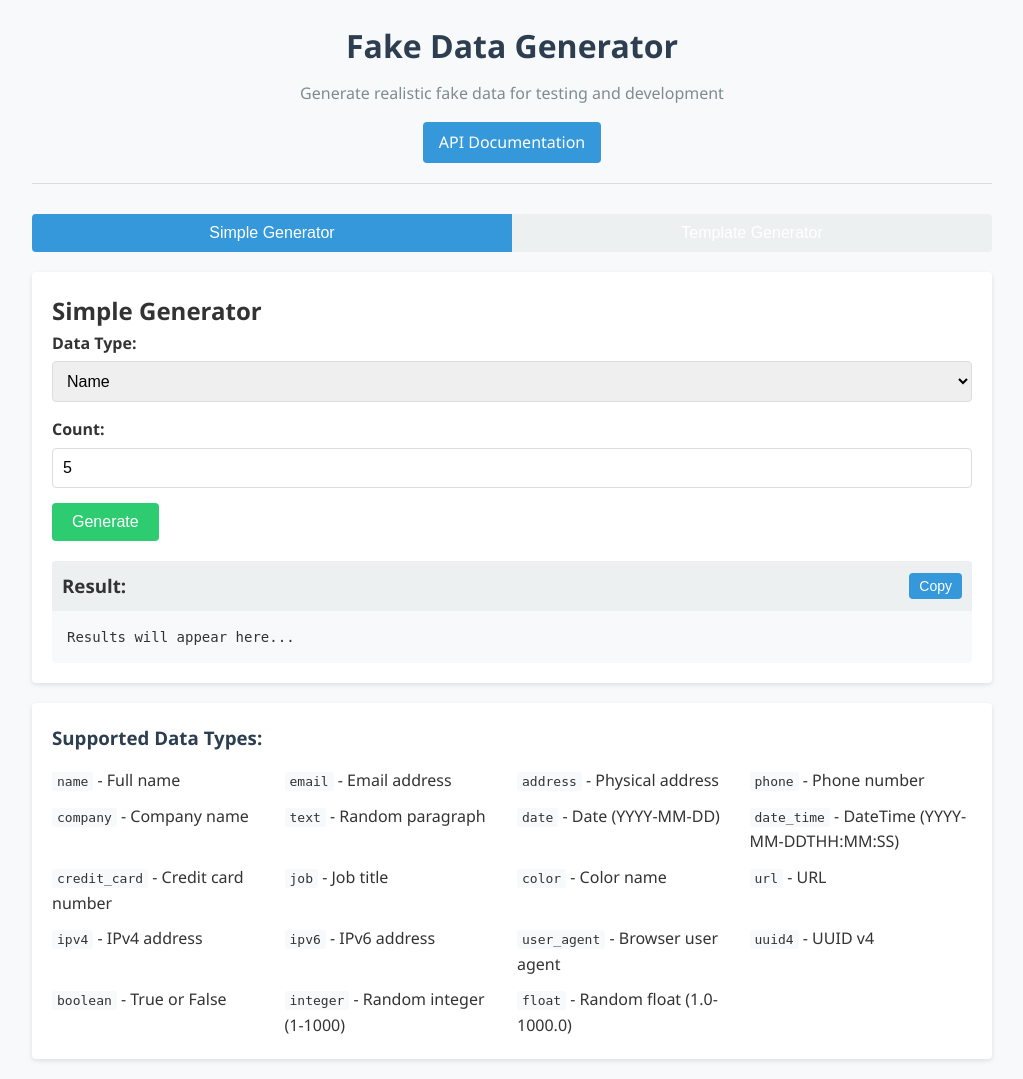
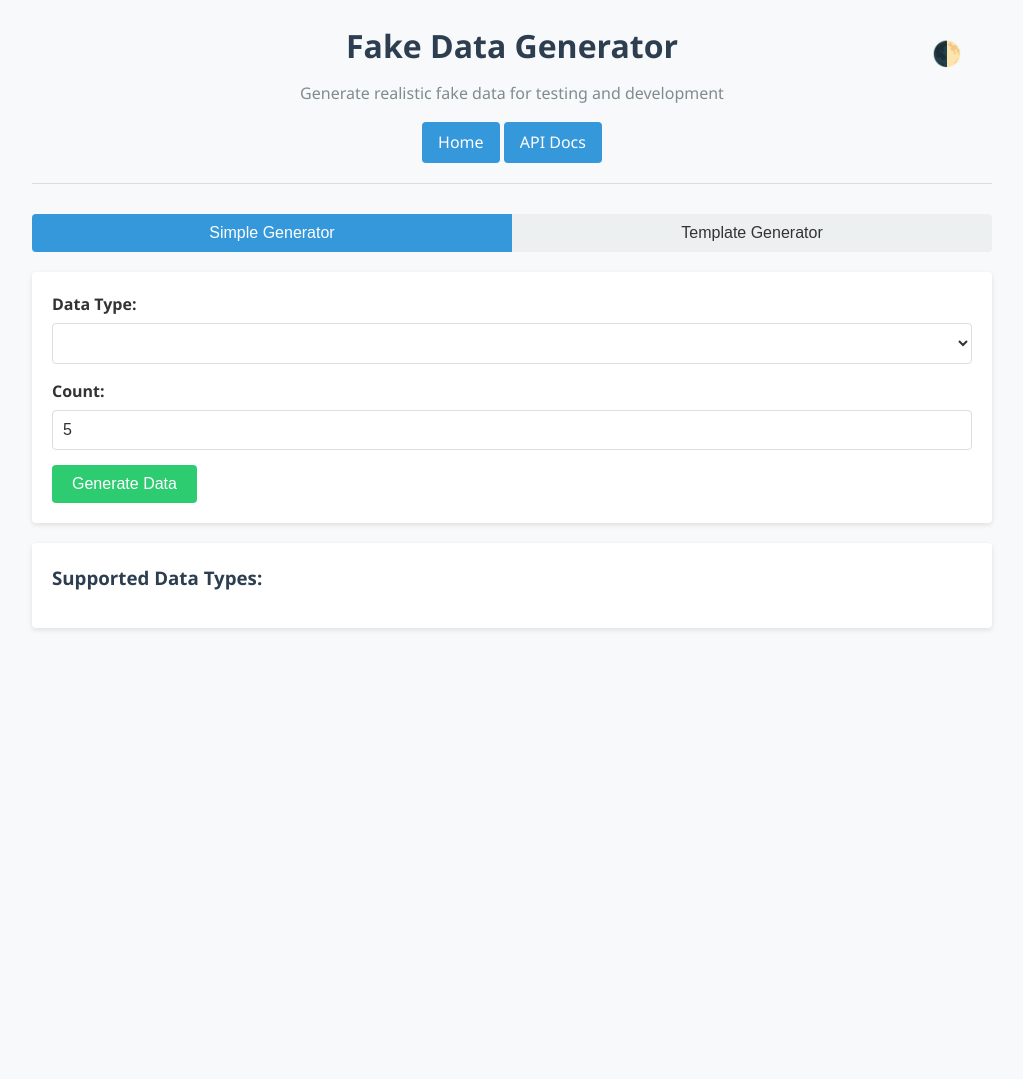
Before and after one commit to Lincalibur/Fake_Data_Generator_API, a Flask app: page /ui in a window 1280 px wide. Shown: the whole page, without its empty margins (128-1151 px from the left). After the commit the page ends 630 px from the top, so only its background shows below. Run offline with Flask 3, Linux system fonts and the light colour scheme; lists and menus that the app fills with data are empty.

Commit message:
feat(ui): add dark mode support and improve web UI functionality
Implement dark mode toggle across the application, including the index page, UI page, and styles. Enhance the web UI by dynamically populating data types, improving tab switching, and adding copy functionality. The theme preference is saved in local storage for persistent user experience.

```diff
--- a/static/style.css
+++ b/static/style.css
@@ -4,11 +4,44 @@
     padding: 0;
 }
 
+:root {
+    --bg-color: #f8f9fa;
+    --text-color: #333;
+    --header-color: #2c3e50;
+    --subtext-color: #7f8c8d;
+    --card-bg: white;
+    --border-color: #ddd;
+    --tab-inactive: #ecf0f1;
+    --primary-color: #3498db;
+    --primary-hover: #2980b9;
+    --success-color: #2ecc71;
+    --success-hover: #27ae60;
+    --code-bg: #f8f9fa;
+    --shadow-color: rgba(0, 0, 0, 0.1);
+}
+
+.dark-mode {
+    --bg-color: #1a1a1a;
+    --text-color: #f0f0f0;
+    --header-color: #e0e0e0;
+    --subtext-color: #b0b0b0;
+    --card-bg: #2d2d2d;
+    --border-color: #444;
+    --tab-inactive: #3d3d3d;
+    --primary-color: #2980b9;
+    --primary-hover: #3498db;
+    --success-color: #27ae60;
+    --success-hover: #2ecc71;
+    --code-bg: #383838;
+    --shadow-color: rgba(0, 0, 0, 0.3);
+}
+
 body {
     font-family: 'Segoe UI', Tahoma, Geneva, Verdana, sans-serif;
     line-height: 1.6;
-    color: #333;
-    background-color: #f8f9fa;
+    color: var(--text-color);
+    background-color: var(--bg-color);
+    transition: background-color 0.3s, color 0.3s;
 }
 
 .container {
@@ -21,16 +54,33 @@ header {
     text-align: center;
     margin-bottom: 30px;
     padding-bottom: 20px;
-    border-bottom: 1px solid #ddd;
+    border-bottom: 1px solid var(--border-color);
+    position: relative;
 }
 
 header h1 {
-    color: #2c3e50;
+    color: var(--header-color);
     margin-bottom: 10px;
 }
 
 header p {
-    color: #7f8c8d;
+    color: var(--subtext-color);
+}
+
+.theme-toggle {
+    position: absolute;
+    top: 10px;
+    right: 10px;
+    background: none;
+    border: none;
+    cursor: pointer;
+    font-size: 24px;
+    color: var(--text-color);
+    transition: transform 0.3s;
+}
+
+.theme-toggle:hover {
+    transform: rotate(30deg);
 }
 
 nav {
@@ -40,7 +90,7 @@ nav {
 nav a {
     display: inline-block;
     padding: 8px 16px;
-    background-color: #3498db;
+    background-color: var(--primary-color);
     color: white;
     text-decoration: none;
     border-radius: 4px;
@@ -48,7 +98,7 @@ nav a {
 }
 
 nav a:hover {
-    background-color: #2980b9;
+    background-color: var(--primary-hover);
 }
 
 .tabs {
@@ -59,11 +109,12 @@ nav a:hover {
 .tab-btn {
     flex: 1;
     padding: 10px;
-    background-color: #ecf0f1;
+    background-color: var(--tab-inactive);
     border: none;
     cursor: pointer;
     font-size: 16px;
     transition: background-color 0.3s;
+    color: var(--text-color);
 }
 
 .tab-btn:first-child {
@@ -75,16 +126,16 @@ nav a:hover {
 }
 
 .tab-btn.active {
-    background-color: #3498db;
+    background-color: var(--primary-color);
     color: white;
 }
 
 .tab-content {
     display: none;
-    background-color: white;
+    background-color: var(--card-bg);
     padding: 20px;
     border-radius: 4px;
-    box-shadow: 0 2px 5px rgba(0, 0, 0, 0.1);
+    box-shadow: 0 2px 5px var(--shadow-color);
     margin-bottom: 20px;
 }
 
@@ -105,9 +156,11 @@ label {
 select, input, textarea {
     width: 100%;
     padding: 10px;
-    border: 1px solid #ddd;
+    border: 1px solid var(--border-color);
     border-radius: 4px;
     font-size: 16px;
+    background-color: var(--card-bg);
+    color: var(--text-color);
 }
 
 textarea {
@@ -116,7 +169,7 @@ textarea {
 
 button {
     padding: 10px 20px;
-    background-color: #2ecc71;
+    background-color: var(--success-color);
     color: white;
     border: none;
     border-radius: 4px;
@@ -126,14 +179,15 @@ button {
 }
 
 button:hover {
-    background-color: #27ae60;
+    background-color: var(--success-hover);
 }
 
 .result-container {
     margin-top: 20px;
-    background-color: #f8f9fa;
+    background-color: var(--bg-color);
     border-radius: 4px;
     overflow: hidden;
+    border: 1px solid var(--border-color);
 }
 
 .result-header {
@@ -141,17 +195,17 @@ button:hover {
     justify-content: space-between;
     align-items: center;
     padding: 10px;
-    background-color: #ecf0f1;
+    background-color: var(--tab-inactive);
 }
 
 .copy-btn {
     padding: 5px 10px;
     font-size: 14px;
-    background-color: #3498db;
+    background-color: var(--primary-color);
 }
 
 .copy-btn:hover {
-    background-color: #2980b9;
+    background-color: var(--primary-hover);
 }
 
 .result {
@@ -161,18 +215,20 @@ button:hover {
     white-space: pre-wrap;
     font-family: monospace;
     font-size: 14px;
+    background-color: var(--card-bg);
+    color: var(--text-color);
 }
 
 .supported-types {
-    background-color: white;
+    background-color: var(--card-bg);
     padding: 20px;
     border-radius: 4px;
-    box-shadow: 0 2px 5px rgba(0, 0, 0, 0.1);
+    box-shadow: 0 2px 5px var(--shadow-color);
 }
 
 .supported-types h3 {
     margin-bottom: 15px;
-    color: #2c3e50;
+    color: var(--header-color);
 }
 
 .supported-types ul {
@@ -183,7 +239,7 @@ button:hover {
 }
 
 .supported-types code {
-    background-color: #f8f9fa;
+    background-color: var(--code-bg);
     padding: 2px 5px;
     border-radius: 3px;
     font-family: monospace;
--- a/templates/ui.html
+++ b/templates/ui.html
@@ -3,7 +3,7 @@
 <head>
     <meta charset="UTF-8">
     <meta name="viewport" content="width=device-width, initial-scale=1.0">
-    <title>Fake Data Generator</title>
+    <title>Fake Data Generator UI</title>
     <link rel="stylesheet" href="{{ url_for('static', filename='style.css') }}">
 </head>
 <body>
@@ -11,139 +11,146 @@
         <header>
             <h1>Fake Data Generator</h1>
             <p>Generate realistic fake data for testing and development</p>
+            <button class="theme-toggle" id="themeToggle">🌓</button>
             <nav>
-                <a href="/swagger">API Documentation</a>
+                <a href="/">Home</a>
+                <a href="/swagger">API Docs</a>
             </nav>
         </header>
 
         <div class="tabs">
-            <button class="tab-btn active" onclick="openTab('simple')">Simple Generator</button>
-            <button class="tab-btn" onclick="openTab('template')">Template Generator</button>
+            <button class="tab-btn active" data-tab="simple">Simple Generator</button>
+            <button class="tab-btn" data-tab="template">Template Generator</button>
         </div>
 
         <div id="simple" class="tab-content active">
-            <h2>Simple Generator</h2>
             <div class="form-group">
-                <label for="data-type">Data Type:</label>
-                <select id="data-type">
-                    <option value="name">Name</option>
-                    <option value="email">Email</option>
-                    <option value="address">Address</option>
-                    <option value="phone">Phone Number</option>
-                    <option value="company">Company</option>
-                    <option value="text">Text</option>
-                    <option value="date">Date</option>
-                    <option value="credit_card">Credit Card</option>
-                    <option value="job">Job</option>
-                    <option value="color">Color</option>
-                    <option value="url">URL</option>
-                    <option value="ipv4">IPv4</option>
-                    <option value="ipv6">IPv6</option>
-                    <option value="user_agent">User Agent</option>
+                <label for="dataType">Data Type:</label>
+                <select id="dataType">
+                    <!-- Data types will be populated by JavaScript -->
                 </select>
             </div>
             <div class="form-group">
-                <label for="data-count">Count:</label>
-                <input type="number" id="data-count" min="1" max="100" value="5">
+                <label for="count">Count:</label>
+                <input type="number" id="count" min="1" max="100" value="5">
             </div>
-            <button onclick="generateSimpleData()">Generate</button>
-            <div class="result-container">
+            <button id="generateBtn">Generate Data</button>
+
+            <div class="result-container" style="display: none;">
                 <div class="result-header">
-                    <h3>Result:</h3>
-                    <button onclick="copyToClipboard('simple-result')" class="copy-btn">Copy</button>
+                    <span>Result:</span>
+                    <button class="copy-btn">Copy</button>
                 </div>
-                <pre id="simple-result" class="result">Results will appear here...</pre>
+                <pre class="result" id="result"></pre>
             </div>
         </div>
 
         <div id="template" class="tab-content">
-            <h2>Template Generator</h2>
             <div class="form-group">
-                <label for="template-schema">Template Schema (JSON):</label>
-                <textarea id="template-schema" rows="10" placeholder='{"userId": "uuid4", "email": "email", "isActive": "boolean", "registeredAt": "date_time"}'></textarea>
+                <label for="templateSchema">Template Schema (JSON):</label>
+                <textarea id="templateSchema" rows="10" placeholder='{"name": "name", "email": "email", "age": "random_int", "isActive": "boolean"}'></textarea>
             </div>
             <div class="form-group">
-                <label for="template-count">Count:</label>
-                <input type="number" id="template-count" min="1" max="100" value="3">
+                <label for="templateCount">Count:</label>
+                <input type="number" id="templateCount" min="1" max="100" value="3">
             </div>
-            <button onclick="generateTemplateData()">Generate</button>
-            <div class="result-container">
+            <button id="generateTemplateBtn">Generate from Template</button>
+
+            <div class="result-container" style="display: none;">
                 <div class="result-header">
-                    <h3>Result:</h3>
-                    <button onclick="copyToClipboard('template-result')" class="copy-btn">Copy</button>
+                    <span>Result:</span>
+                    <button class="copy-btn">Copy</button>
                 </div>
-                <pre id="template-result" class="result">Results will appear here...</pre>
+                <pre class="result" id="templateResult"></pre>
             </div>
         </div>
 
         <div class="supported-types">
             <h3>Supported Data Types:</h3>
-            <ul>
-                <li><code>name</code> - Full name</li>
-                <li><code>email</code> - Email address</li>
-                <li><code>address</code> - Physical address</li>
-                <li><code>phone</code> - Phone number</li>
-                <li><code>company</code> - Company name</li>
-                <li><code>text</code> - Random paragraph</li>
-                <li><code>date</code> - Date (YYYY-MM-DD)</li>
-                <li><code>date_time</code> - DateTime (YYYY-MM-DDTHH:MM:SS)</li>
-                <li><code>credit_card</code> - Credit card number</li>
-                <li><code>job</code> - Job title</li>
-                <li><code>color</code> - Color name</li>
-                <li><code>url</code> - URL</li>
-                <li><code>ipv4</code> - IPv4 address</li>
-                <li><code>ipv6</code> - IPv6 address</li>
-                <li><code>user_agent</code> - Browser user agent</li>
-                <li><code>uuid4</code> - UUID v4</li>
-                <li><code>boolean</code> - True or False</li>
-                <li><code>integer</code> - Random integer (1-1000)</li>
-                <li><code>float</code> - Random float (1.0-1000.0)</li>
+            <ul id="supportedTypesList">
+                <!-- Data types will be populated by JavaScript -->
             </ul>
         </div>
     </div>
 
     <script>
-        function openTab(tabName) {
-            const tabContents = document.getElementsByClassName('tab-content');
-            for (let i = 0; i < tabContents.length; i++) {
-                tabContents[i].classList.remove('active');
-            }
+        // Theme toggle functionality
+        const themeToggle = document.getElementById('themeToggle');
 
-            const tabButtons = document.getElementsByClassName('tab-btn');
-            for (let i = 0; i < tabButtons.length; i++) {
-                tabButtons[i].classList.remove('active');
-            }
+        // Check for saved theme preference or respect OS preference
+        const prefersDarkScheme = window.matchMedia('(prefers-color-scheme: dark)');
+        const savedTheme = localStorage.getItem('theme');
 
-            document.getElementById(tabName).classList.add('active');
-            event.currentTarget.classList.add('active');
+        if (savedTheme === 'dark' || (!savedTheme && prefersDarkScheme.matches)) {
+            document.body.classList.add('dark-mode');
         }
 
-        function generateSimpleData() {
-            const dataType = document.getElementById('data-type').value;
-            const count = document.getElementById('data-count').value;
-            const resultElement = document.getElementById('simple-result');
+        // Toggle theme when button is clicked
+        themeToggle.addEventListener('click', () => {
+            document.body.classList.toggle('dark-mode');
+            const theme = document.body.classList.contains('dark-mode') ? 'dark' : 'light';
+            localStorage.setItem('theme', theme);
+        });
 
-            resultElement.textContent = 'Loading...';
+        // Rest of your existing JavaScript for the UI functionality
+        // Tab switching
+        const tabBtns = document.querySelectorAll('.tab-btn');
+        const tabContents = document.querySelectorAll('.tab-content');
+
+        tabBtns.forEach(btn => {
+            btn.addEventListener('click', () => {
+                const tabId = btn.dataset.tab;
+
+                tabBtns.forEach(b => b.classList.remove('active'));
+                tabContents.forEach(c => c.classList.remove('active'));
+
+                btn.classList.add('active');
+                document.getElementById(tabId).classList.add('active');
+            });
+        });
+
+        // Fetch data types
+        fetch('/generate/types')
+            .then(response => response.json())
+            .then(data => {
+                const dataTypeSelect = document.getElementById('dataType');
+                const supportedTypesList = document.getElementById('supportedTypesList');
+
+                data.forEach(type => {
+                    const option = document.createElement('option');
+                    option.value = type;
+                    option.textContent = type;
+                    dataTypeSelect.appendChild(option);
+
+                    const listItem = document.createElement('li');
+                    listItem.innerHTML = `<code>${type}</code>`;
+                    supportedTypesList.appendChild(listItem);
+                });
+            });
+
+        // Simple generator
+        document.getElementById('generateBtn').addEventListener('click', () => {
+            const dataType = document.getElementById('dataType').value;
+            const count = document.getElementById('count').value;
 
             fetch(`/generate?type=${dataType}&count=${count}`)
                 .then(response => response.json())
                 .then(data => {
+                    const resultContainer = document.querySelector('#simple .result-container');
+                    const resultElement = document.getElementById('result');
+
+                    resultContainer.style.display = 'block';
                     resultElement.textContent = JSON.stringify(data, null, 2);
-                })
-                .catch(error => {
-                    resultElement.textContent = `Error: ${error.message}`;
                 });
-        }
+        });
 
-        function generateTemplateData() {
-            const templateSchema = document.getElementById('template-schema').value;
-            const count = document.getElementById('template-count').value;
-            const resultElement = document.getElementById('template-result');
-
-            resultElement.textContent = 'Loading...';
+        // Template generator
+        document.getElementById('generateTemplateBtn').addEventListener('click', () => {
+            const templateSchema = document.getElementById('templateSchema').value;
+            const count = document.getElementById('templateCount').value;
 
             try {
-                const templateObject = JSON.parse(templateSchema);
+                const template = JSON.parse(templateSchema);
 
                 fetch('/template', {
                     method: 'POST',
@@ -151,38 +158,39 @@
                         'Content-Type': 'application/json'
                     },
                     body: JSON.stringify({
-                        template: templateObject,
+                        template: template,
                         count: parseInt(count)
                     })
                 })
                 .then(response => response.json())
                 .then(data => {
+                    const resultContainer = document.querySelector('#template .result-container');
+                    const resultElement = document.getElementById('templateResult');
+
+                    resultContainer.style.display = 'block';
                     resultElement.textContent = JSON.stringify(data, null, 2);
-                })
-                .catch(error => {
-                    resultElement.textContent = `Error: ${error.message}`;
                 });
             } catch (error) {
-                resultElement.textContent = `Invalid JSON: ${error.message}`;
+                alert('Invalid JSON template. Please check your syntax.');
             }
-        }
+        });
 
-        function copyToClipboard(elementId) {
-            const element = document.getElementById(elementId);
-            const text = element.textContent;
+        // Copy buttons
+        document.querySelectorAll('.copy-btn').forEach(btn => {
+            btn.addEventListener('click', () => {
+                const resultElement = btn.closest('.result-container').querySelector('.result');
+                const text = resultElement.textContent;
 
-            navigator.clipboard.writeText(text)
-                .then(() => {
-                    const copyBtn = document.querySelector(`#${elementId}`).previousElementSibling.querySelector('.copy-btn');
-                    copyBtn.textContent = 'Copied!';
-                    setTimeout(() => {
-                        copyBtn.textContent = 'Copy';
-                    }, 2000);
-                })
-                .catch(err => {
-                    console.error('Failed to copy text: ', err);
-                });
-        }
+                navigator.clipboard.writeText(text)
+                    .then(() => {
+                        const originalText = btn.textContent;
+                        btn.textContent = 'Copied!';
+                        setTimeout(() => {
+                            btn.textContent = originalText;
+                        }, 2000);
+                    });
+            });
+        });
     </script>
 </body>
 </html>
```
Also changed, not shown: templates/index.html (+66 -9 lines), README.md.
